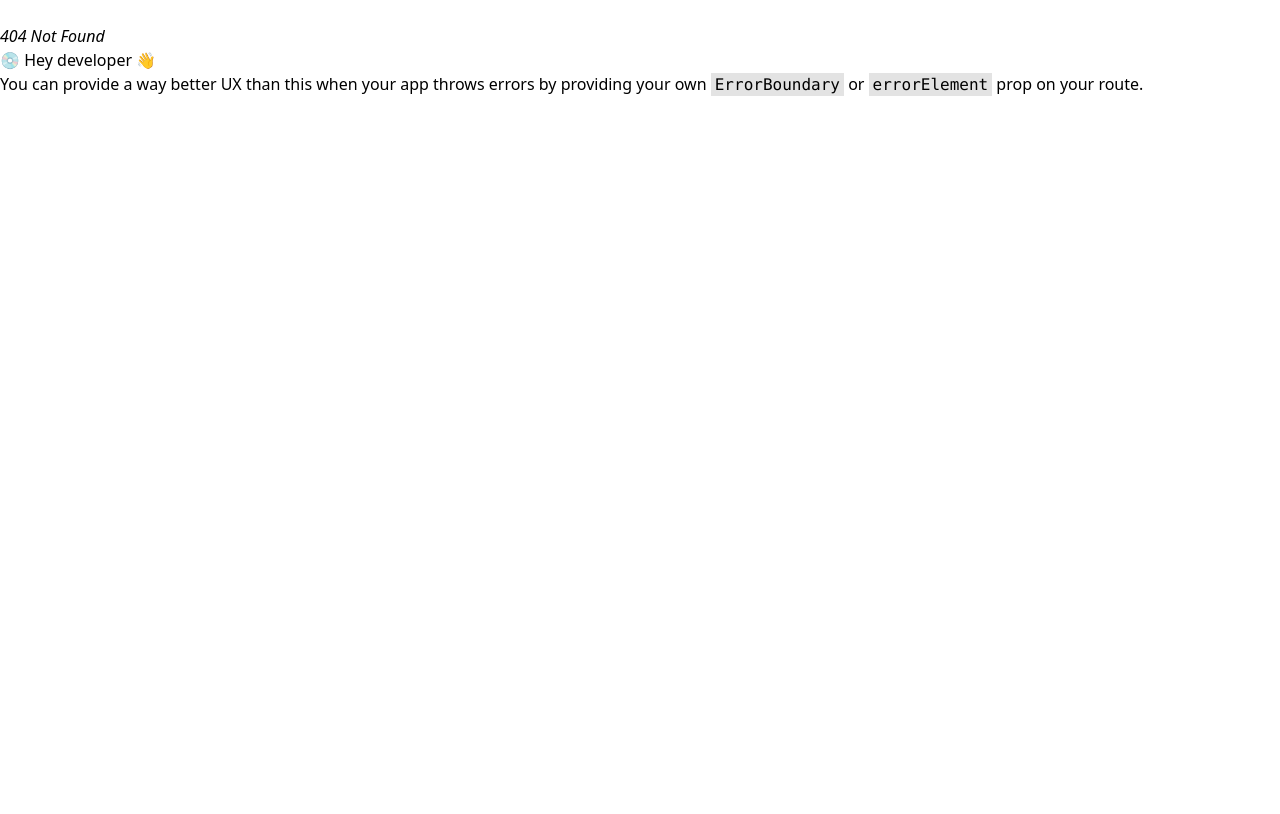
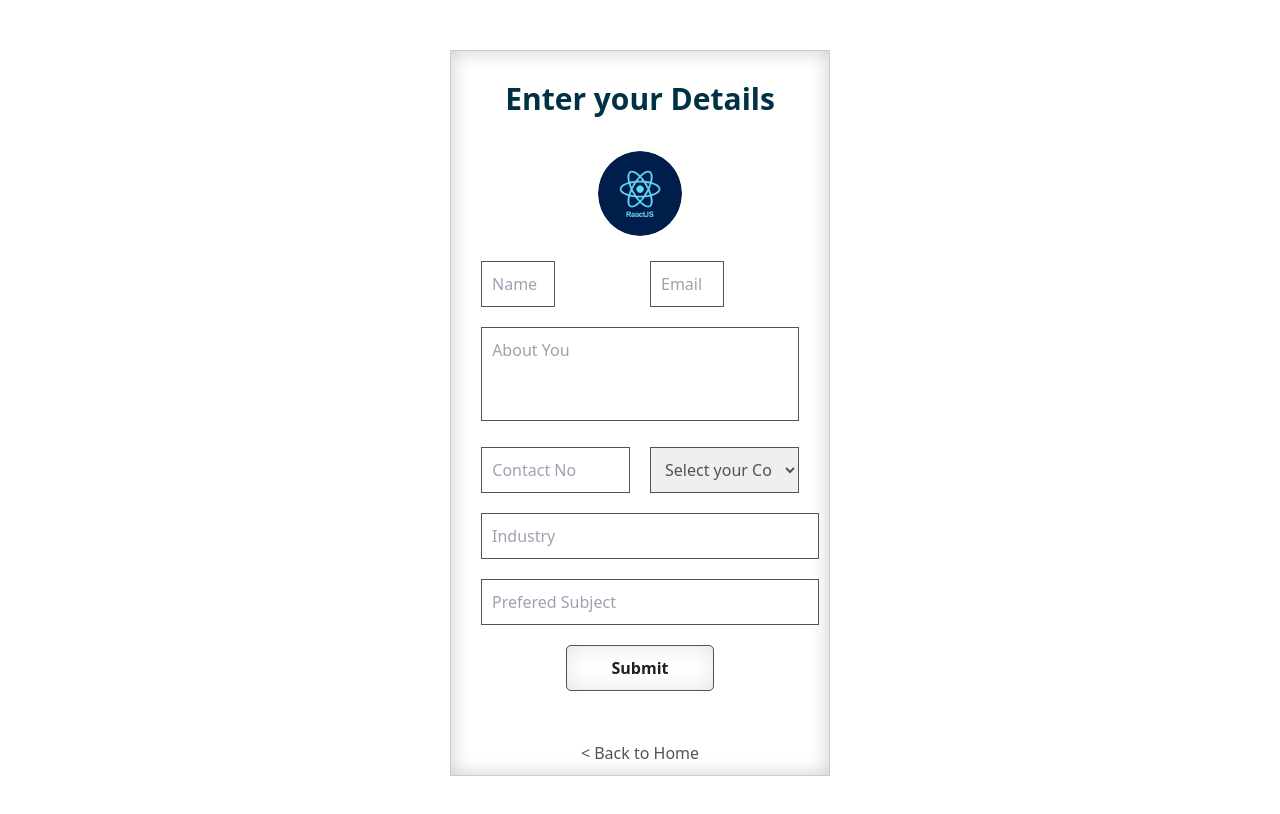
Before and after one commit to priya3689/React, a React (Vite) app: page /form in a window 1280 px wide. Before the commit this address had no page. Shown: the top 814 px of the page. Built offline with nearby package versions, Linux system fonts and the light colour scheme.

Commit message:
Form Submit

```diff
--- a/package.json
+++ b/package.json
@@ -10,9 +10,12 @@
     "preview": "vite preview"
   },
   "dependencies": {
+    "@hookform/resolvers": "^3.9.1",
     "react": "^18.3.1",
     "react-dom": "^18.3.1",
-    "react-router-dom": "^7.0.1"
+    "react-hook-form": "^7.53.2",
+    "react-router-dom": "^7.0.1",
+    "yup": "^1.4.0"
   },
   "devDependencies": {
     "@eslint/js": "^9.13.0",
--- a/src/Components/CountUseEffect.jsx
+++ b/src/Components/CountUseEffect.jsx
@@ -3,13 +3,7 @@ import { useState,useEffect } from "react"
 
 function CountUseEffect() {
     const[count,setCount]=useState(0);
-    // useEffect(() => {
-    //     console.log("Mounting..");((count)>0?count:0);
-    //    return () => {console.log("Unmounting"+count)}
-
-    //     },[count]);
-
-    useEffect(() => {{count>0?count:setCount(0)}},[count]);
+     useEffect(() => {{count>0?count:setCount(0)}},[count]);
 
 
   return (
--- a/src/Components/Counter.jsx
+++ b/src/Components/Counter.jsx
@@ -1,7 +1,9 @@
 import { useState } from "react";
+import { useNavigate } from "react-router-dom";
 
 function Counter() {
   const [count, setCount] = useState(0);
+  const navigate = useNavigate()
   const handleChange = () => {
     if (count > 0) {
       setCount(count + 1);
@@ -15,7 +17,10 @@ function Counter() {
       <button onClick={() => handleChange()}>Add</button>
       <div>{count}</div>
       <button onClick={() => handleChange()}>Reduce</button>
+      <div className="cursor-pointer mt-10" onClick={()=>navigate("/")}>Back to Home</div>
+
     </div>
+
   );
 }
 
--- /dev/null
+++ b/src/Components/Form/Form.css
@@ -0,0 +1,99 @@
+*,
+*::after,
+*::before {
+    margin: 0;
+    padding: 0
+}
+
+.Form-wrapper {
+    background-color: #fff;
+    text-align: center;
+    padding: 10px 20px;
+    margin: 50px auto;
+    width: 380px;
+    border: 1px solid #CCC;
+    box-shadow: 0 0 20px rgba(0, 0, 0, 0.2) inset;
+    color: #515354
+}
+
+.Form-wrapper h1 {
+    color: #003145;
+    padding: 15px;
+    font-weight: bold;
+    font-size: 30px;
+}
+.name-email-container{
+    display:flex;
+
+}
+.name-email-container input{
+    display:flex;
+    flex-direction: column;
+    width:44%;
+
+}
+.Form-wrapper input[type="text"] {
+
+    padding: 10px;
+    margin: 10px;
+    border: 1px solid #515354
+}
+
+.Form-wrapper textarea {
+    width: 94%;
+    padding: 10px;
+    margin: 10px;
+    border: 1px solid #515354;
+    resize: none;
+}
+
+.Form-wrapper input[type="tel"] {
+    width: 44%;
+    padding: 10px;
+    margin: 10px;
+    border: 1px solid #515354
+}
+
+.Form-wrapper select {
+    width: 44%;
+    padding: 10px;
+    margin: 10px;
+    border: 1px solid #515354
+}
+
+.Form-wrapper input[type="submit"] {
+    color: #1e1f20;
+    font-weight: bold;
+    cursor: pointer;
+    width: 44%;
+    padding: 10px;
+    margin: 10px;
+    border: 1px solid #515354;
+    border-radius: 5px;
+    box-shadow: 0 0 20px rgba(83, 91, 94, 0.169) inset;
+}
+
+.Form-wrapper input[type="submit"]:hover {
+    box-shadow: 0 0 20px rgba(6, 6, 6, 0.2) inset;
+}
+
+.Form-wrapper img {
+    border-radius: 50%;
+    width: 25%;
+    height: 25%;
+    margin: 15px auto;
+}
+
+.Form-wrapper input:focus,
+select:focus,
+textarea:focus {
+    border: 1px solid #003145;
+}
+.Form-wrapper .error {
+    color:rgb(150, 2, 2);
+    font-size:xx-small;
+}
+
+@media screen and (min-width: 600px) {
+    input {width:100%}
+}
--- /dev/null
+++ b/src/Components/Form/Form.jsx
@@ -0,0 +1,67 @@
+import { useNavigate } from "react-router-dom";
+import "./Form.css";
+import reactforform from './reactforform.png';
+import { useState } from "react";
+import { useForm } from "react-hook-form";
+import { yupResolver } from "@hookform/resolvers/yup";
+import * as yup from 'yup';
+
+
+
+
+function Form() {
+    const schema = yup.object().shape({
+      name:yup.string().required("Name is required").min(3,"Name length should be greater than 3"),
+      email:yup.string().required("Please provide a valid email").email("Please provide a valid email"),
+      country:yup.string()
+      .oneOf(["India","Qatar"],"Please Choose a Country")
+      .required("Country is required")
+      });
+    const {register,handleSubmit,formState:{errors}}=useForm ({resolver:yupResolver(schema)})
+    const navigate = useNavigate();
+   /* const [values,setValues] = useState({
+    name:'',
+    email:'',
+    aboutu:'',
+    contact:'',
+    country:'',
+    industry:'',
+    favSub:''
+    });
+
+    const handleChanges = (e) => {
+      setValues({...values, [e.target.name]:""+[e.target.value]+""});
+
+    } */
+
+  return (
+    <div className="Form-wrapper">
+        <h1>Enter your Details</h1>
+        <img src={reactforform} alt="ReactLogo"/>
+        <form onSubmit={handleSubmit((d) => console.log(d))}>
+        <div className="name-email-container">
+          <div><input type="text" name="name"  placeholder="Name"{...register('name')} /></div>
+           <div><input type="text" name="email" placeholder="Email"{...register('email')} /></div>
+        </div>
+        {errors.name && <p className="error">{errors.name.message}</p>}
+        {errors.email && <p className="error">{errors.email.message}</p>}
+
+        <textarea cols="10" rows="3" name="aboutu" placeholder="About You"{...register('aboutu')} ></textarea>
+        <input type="tel" name="contact" placeholder="Contact No"{...register('contact')} />
+        <select name="country" placeholder="Country"{...register('country')} >
+            <option value=""  >Select your Country</option>
+            <option value="India">India</option>
+            <option value="Qatar">Qatar</option>
+        </select>
+        {errors.country && <p className="error">{errors.country.message}</p>}
+        <input type="text" name="industry" placeholder="Industry"{...register('industry')} />
+        <input type="text" name="favSub" placeholder="Prefered Subject"{...register('favSub')} />
+        <input type="submit" name="Submit" value="Submit" />
+
+</form>
+        <div className="cursor-pointer mt-10" onClick={()=>navigate("/")}> &lt; Back to Home</div>
+    </div>
+  )
+}
+
+export default Form
--- a/src/Components/Home.jsx
+++ b/src/Components/Home.jsx
@@ -5,12 +5,20 @@ export const Home = () => {
     <div className="flex  text-3xl flex-row  justify-around   border border-red-500">
       <div className="cursor-pointer" onClick={() => navigate("/todo")}>
         {" "}
-        todo
+        Todo
       </div>
       <div className="cursor-pointer" onClick={() => navigate("/counter")}>
         {" "}
         Counter
       </div>
+      <div className="cursor-pointer" onClick={() => navigate("/loadData")}>
+        {" "}
+        Load Data
+      </div>
+      <div className="cursor-pointer" onClick={() => navigate("/form")}>
+        {" "}
+        Form
+      </div>
     </div>
   );
 };
--- a/src/Components/LoadData.jsx
+++ b/src/Components/LoadData.jsx
@@ -1,4 +1,5 @@
 import { useEffect, useState } from "react";
+import { useNavigate } from "react-router-dom";
 function LoadData(){
     function loadData(){
        fetch(`https://jsonplaceholder.typicode.com/posts`)
@@ -6,6 +7,7 @@ function LoadData(){
        .then(data => setData(data))
 
     }
+    const navigate = useNavigate();
     const[data,setData]=useState([]);
     useEffect(() => loadData(),[]);
     console.log("Data-" +data);
@@ -18,6 +20,7 @@ function LoadData(){
             <div>Title - {item.title}</div>
         </div>)
     })};
+     <div className="cursor-pointer mt-10" onClick={()=>navigate("/")}>Back to Home</div>
 
     </div>
 
@@ -25,44 +28,3 @@ function LoadData(){
     )};
 
     export default LoadData;
-
-
-  /*
-
-    import { useEffect, useState } from "react";
-import "./Counter.css";
-
-export const Counter = () => {
-  const [data, setData] = useState([]);
-  console.log(data, "data");
-
-  //hooks
-  //usestate
-  // useEffect
-
-  useEffect(() => {
-    getApi();
-  }, []);
-
-  function getApi() {
-    fetch("https://jsonplaceholder.typicode.com/posts")
-      .then((response) => response.json())
-      .then((json) => setData(json));
-  }
-
-  return (
-    <div>
-      {data?.map((post, index) => {
-        console.log(index);
-
-        return <div key={post.id}>{post.title} </div>;
-      })}
-    </div>
-  );
-};
-
-
-
-
-
-    */
--- a/src/Components/Todo.jsx
+++ b/src/Components/Todo.jsx
@@ -75,7 +75,7 @@ function Todo() {
           );
         })}
       </div>
-   <div className="cursor-pointer mt-10" onClick={()=>navigate("/")}>Back to Home</div>
+   <div className="cursor-pointer mt-10" onClick={()=>navigate("./")}>Back to Home</div>
     </div>
   );
 }
```
Also changed, not shown: src/Components/Counter2.jsx (deleted, +0 -32 lines), src/router/router.jsx (+10 -0 lines), src/Components/Form/reactforform.png (added), 1 other file (tests, documents, lock files or other folders).
